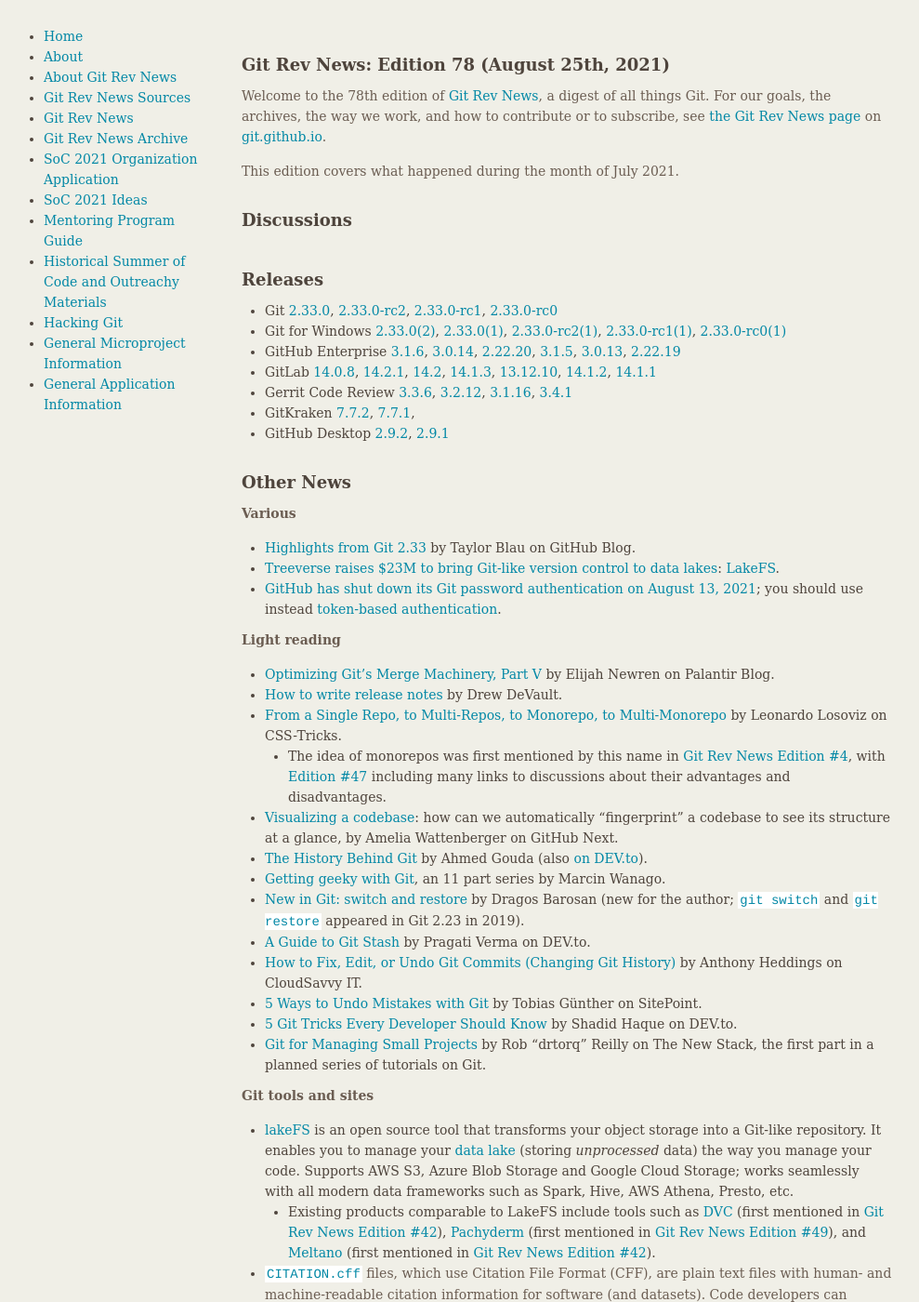
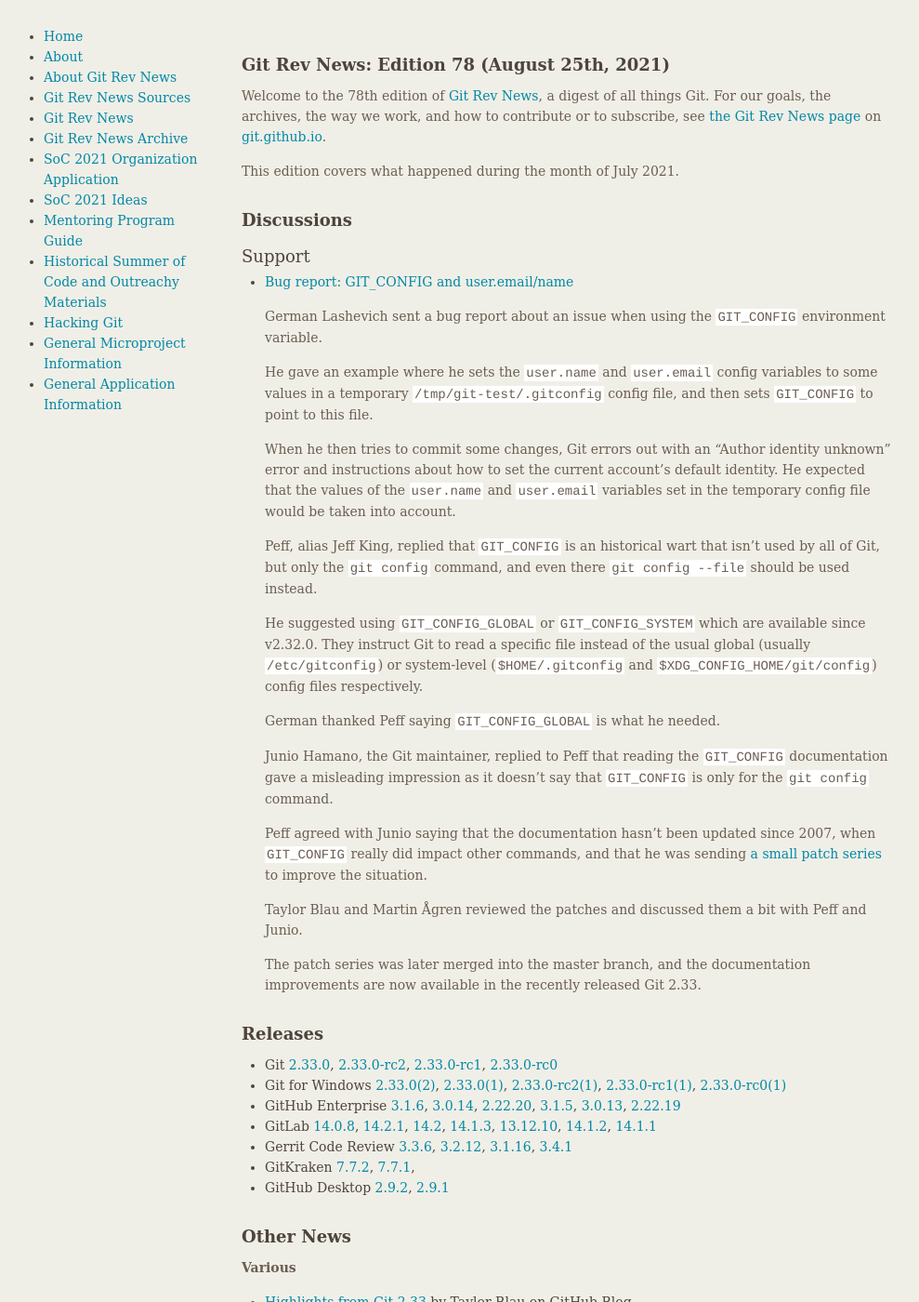
Before and after one commit to git/git.github.io, a Jekyll site: the page built from rev_news/drafts/edition-78.md, in a window 1280 px wide and 1400 px high. Shown: the whole window at 93% size, without its empty margins (149-1138 px from the left). Built offline with Jekyll 4.4.1, drawn with Linux system fonts in a browser that asks for light colours.

Commit message:
rn-78: add GIT_CONFIG article

```diff
--- a/rev_news/drafts/edition-78.md
+++ b/rev_news/drafts/edition-78.md
@@ -25,9 +25,52 @@
 ### Reviews
 -->
 
-<!---
 ### Support
--->
+
+* [Bug report: GIT_CONFIG and user.email/name](https://lore.kernel.org/git/1C6C1E49-5EC1-420D-A72A-8C50BD1931A2@getmailspring.com/)
+
+  German Lashevich sent a bug report about an issue when using the
+  `GIT_CONFIG` environment variable.
+
+  He gave an example where he sets the `user.name` and `user.email`
+  config variables to some values in a temporary
+  `/tmp/git-test/.gitconfig` config file, and then sets `GIT_CONFIG`
+  to point to this file.
+
+  When he then tries to commit some changes, Git errors out with an
+  "Author identity unknown" error and instructions about how to set
+  the current account's default identity. He expected that the values
+  of the `user.name` and `user.email` variables set in the temporary
+  config file would be taken into account.
+
+  Peff, alias Jeff King, replied that `GIT_CONFIG` is an historical
+  wart that isn't used by all of Git, but only the `git config`
+  command, and even there `git config --file` should be used instead.
+
+  He suggested using `GIT_CONFIG_GLOBAL` or `GIT_CONFIG_SYSTEM` which
+  are available since v2.32.0. They instruct Git to read a specific
+  file instead of the usual global (usually `/etc/gitconfig`) or
+  system-level (`$HOME/.gitconfig` and `$XDG_CONFIG_HOME/git/config`)
+  config files respectively.
+
+  German thanked Peff saying `GIT_CONFIG_GLOBAL` is what he needed.
+
+  Junio Hamano, the Git maintainer, replied to Peff that reading the
+  `GIT_CONFIG` documentation gave a misleading impression as it
+  doesn't say that `GIT_CONFIG` is only for the `git config` command.
+
+  Peff agreed with Junio saying that the documentation hasn't been
+  updated since 2007, when `GIT_CONFIG` really did impact other
+  commands, and that he was sending
+  [a small patch series](https://lore.kernel.org/git/YO9ZGTX9f1fOpTkh@coredump.intra.peff.net/)
+  to improve the situation.
+
+  Taylor Blau and Martin Ågren reviewed the patches and discussed them
+  a bit with Peff and Junio.
+
+  The patch series was later merged into the master branch, and the
+  documentation improvements are now available in the recently
+  released Git 2.33.
 
 <!---
 ## Developer Spotlight:
```
